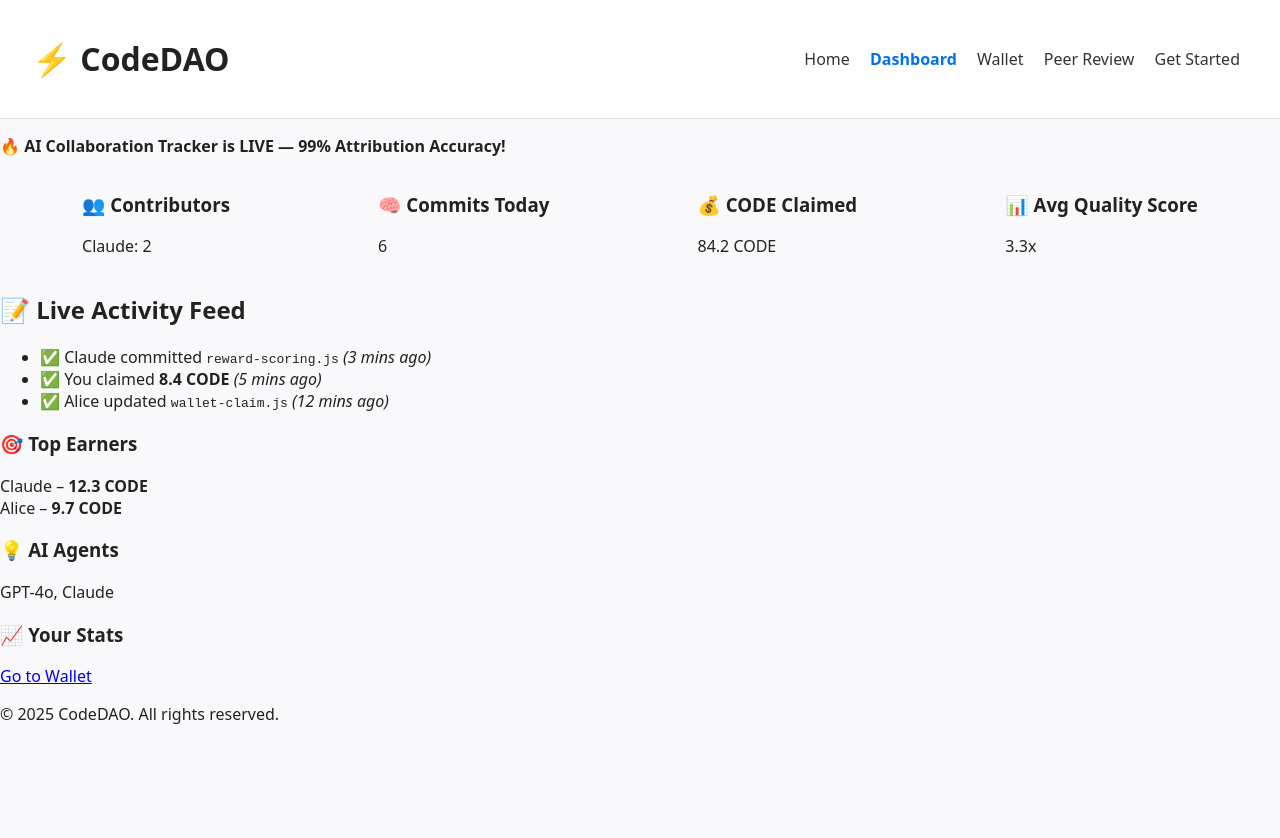
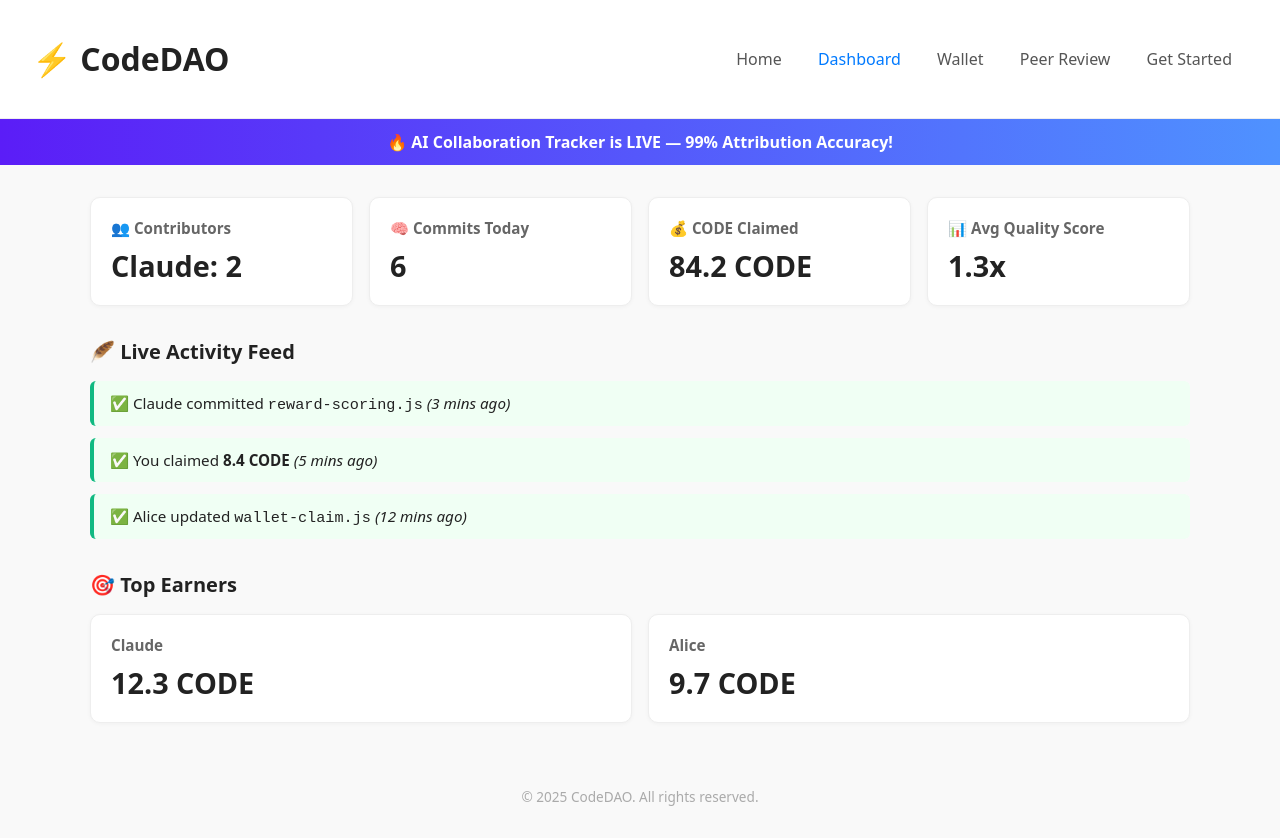
Before and after one commit to CodeDAO-org/codedao-extension, a website: page dashboard.html in a window 1280 px wide. Before the commit the page ends 800 px from the top, so only its background shows below. Drawn offline with Linux system fonts and the light colour scheme.

Commit message:
Update dashboard.html

```diff
--- a/dashboard.html
+++ b/dashboard.html
@@ -2,12 +2,103 @@
 <html lang="en">
 <head>
   <meta charset="UTF-8" />
-  <meta name="viewport" content="width=device-width, initial-scale=1.0"/>
+  <meta name="viewport" content="width=device-width, initial-scale=1.0" />
   <title>CodeDAO Dashboard</title>
   <link rel="stylesheet" href="style.css" />
+  <style>
+    body {
+      font-family: system-ui, sans-serif;
+      margin: 0;
+      background: #f9f9f9;
+      color: #222;
+    }
+
+    header {
+      background: white;
+      border-bottom: 1px solid #eee;
+      padding: 1rem 2rem;
+      display: flex;
+      align-items: center;
+      justify-content: space-between;
+    }
+
+    nav a {
+      margin: 0 1rem;
+      text-decoration: none;
+      color: #555;
+      font-weight: 500;
+    }
+
+    nav a.active {
+      color: #007aff;
+    }
+
+    .banner {
+      background: linear-gradient(to right, #5b1df7, #4f92ff);
+      color: white;
+      text-align: center;
+      padding: 0.75rem;
+      font-weight: 600;
+    }
+
+    .container {
+      max-width: 1100px;
+      margin: 2rem auto;
+      padding: 0 1rem;
+    }
+
+    .grid {
+      display: grid;
+      grid-template-columns: repeat(auto-fit, minmax(220px, 1fr));
+      gap: 1rem;
+      margin-bottom: 2rem;
+    }
+
+    .card {
+      background: white;
+      border: 1px solid #eee;
+      padding: 1.25rem;
+      border-radius: 10px;
+      box-shadow: 0 1px 4px rgba(0, 0, 0, 0.04);
+    }
+
+    .card h3 {
+      margin: 0 0 0.5rem;
+      font-size: 0.95rem;
+      color: #666;
+    }
+
+    .card .value {
+      font-size: 1.8rem;
+      font-weight: bold;
+      color: #222;
+    }
+
+    .section-title {
+      font-size: 1.25rem;
+      margin: 2rem 0 1rem;
+      font-weight: bold;
+    }
+
+    .feed-item {
+      background: #f0fff4;
+      border-left: 4px solid #10b981;
+      padding: 0.75rem 1rem;
+      border-radius: 6px;
+      margin-bottom: 0.75rem;
+      font-size: 0.95rem;
+    }
+
+    .footer {
+      text-align: center;
+      font-size: 0.85rem;
+      color: #aaa;
+      padding: 2rem 0;
+    }
+  </style>
 </head>
 <body>
-  <header class="navbar">
+  <header>
     <h1>⚡ CodeDAO</h1>
     <nav>
       <a href="index.html">Home</a>
@@ -18,57 +109,50 @@
     </nav>
   </header>
 
-  <main class="dashboard">
-    <section class="banner">
-      <p>🔥 <strong>AI Collaboration Tracker is LIVE — 99% Attribution Accuracy!</strong></p>
-    </section>
+  <div class="banner">🔥 AI Collaboration Tracker is LIVE — 99% Attribution Accuracy!</div>
 
-    <section class="stats-grid">
-      <div class="stat-box">
+  <main class="container">
+    <section class="grid">
+      <div class="card">
         <h3>👥 Contributors</h3>
-        <p>Claude: 2</p>
+        <div class="value">Claude: 2</div>
       </div>
-      <div class="stat-box">
+      <div class="card">
         <h3>🧠 Commits Today</h3>
-        <p>6</p>
+        <div class="value">6</div>
       </div>
-      <div class="stat-box">
+      <div class="card">
         <h3>💰 CODE Claimed</h3>
-        <p>84.2 CODE</p>
+        <div class="value">84.2 CODE</div>
       </div>
-      <div class="stat-box">
+      <div class="card">
         <h3>📊 Avg Quality Score</h3>
-        <p>3.3x</p>
+        <div class="value">1.3x</div>
       </div>
     </section>
 
-    <section class="activity-feed">
-      <h2>📝 Live Activity Feed</h2>
-      <ul>
-        <li>✅ Claude committed <code>reward-scoring.js</code> <em>(3 mins ago)</em></li>
-        <li>✅ You claimed <strong>8.4 CODE</strong> <em>(5 mins ago)</em></li>
-        <li>✅ Alice updated <code>wallet-claim.js</code> <em>(12 mins ago)</em></li>
-      </ul>
+    <section>
+      <div class="section-title">🪶 Live Activity Feed</div>
+      <div class="feed-item">✅ Claude committed <code>reward-scoring.js</code> <em>(3 mins ago)</em></div>
+      <div class="feed-item">✅ You claimed <strong>8.4 CODE</strong> <em>(5 mins ago)</em></div>
+      <div class="feed-item">✅ Alice updated <code>wallet-claim.js</code> <em>(12 mins ago)</em></div>
     </section>
 
-    <section class="bottom-row">
-      <div class="stat-box">
-        <h3>🎯 Top Earners</h3>
-        <p>Claude – <strong>12.3 CODE</strong><br/>Alice – <strong>9.7 CODE</strong></p>
-      </div>
-      <div class="stat-box">
-        <h3>💡 AI Agents</h3>
-        <p>GPT-4o, Claude</p>
-      </div>
-      <div class="stat-box">
-        <h3>📈 Your Stats</h3>
-        <a href="wallet-dashboard.html" class="button">Go to Wallet</a>
+    <section>
+      <div class="section-title">🎯 Top Earners</div>
+      <div class="grid">
+        <div class="card">
+          <h3>Claude</h3>
+          <div class="value">12.3 CODE</div>
+        </div>
+        <div class="card">
+          <h3>Alice</h3>
+          <div class="value">9.7 CODE</div>
+        </div>
       </div>
     </section>
   </main>
 
-  <footer>
-    <p>© 2025 CodeDAO. All rights reserved.</p>
-  </footer>
+  <footer class="footer">© 2025 CodeDAO. All rights reserved.</footer>
 </body>
 </html>
```
